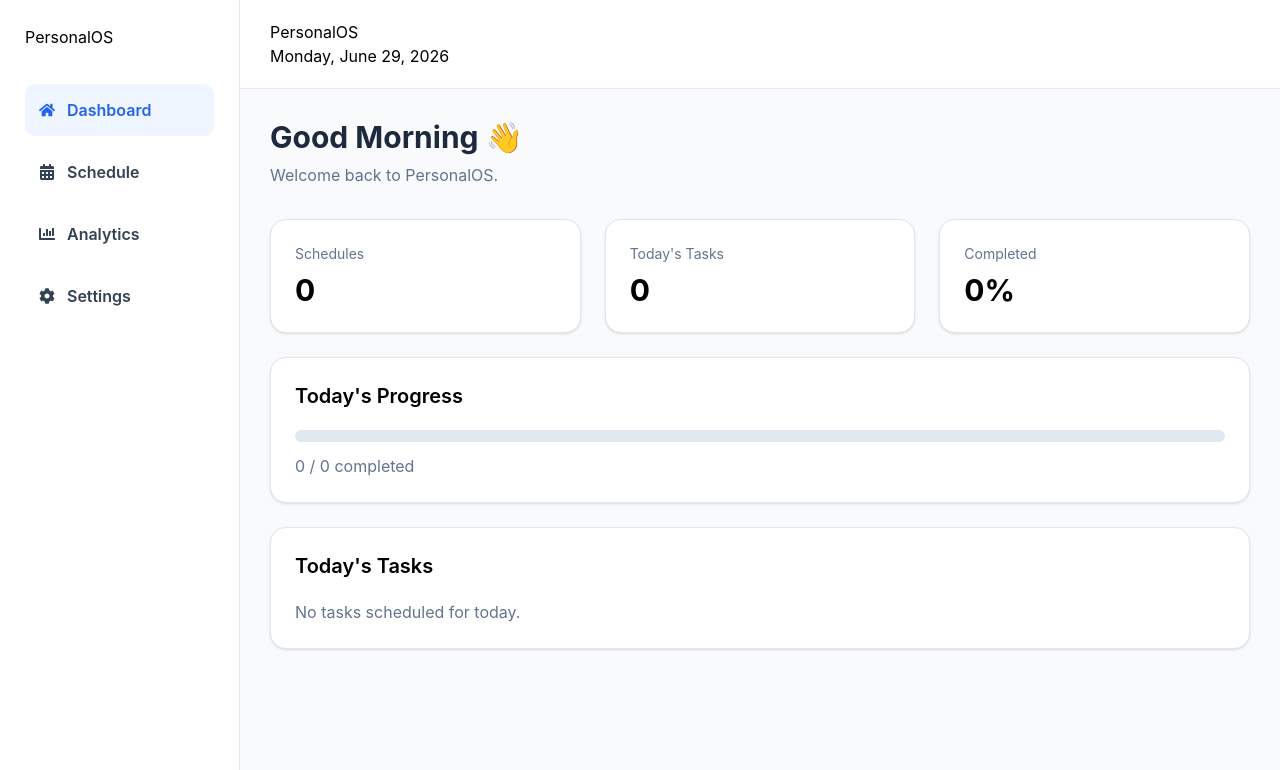
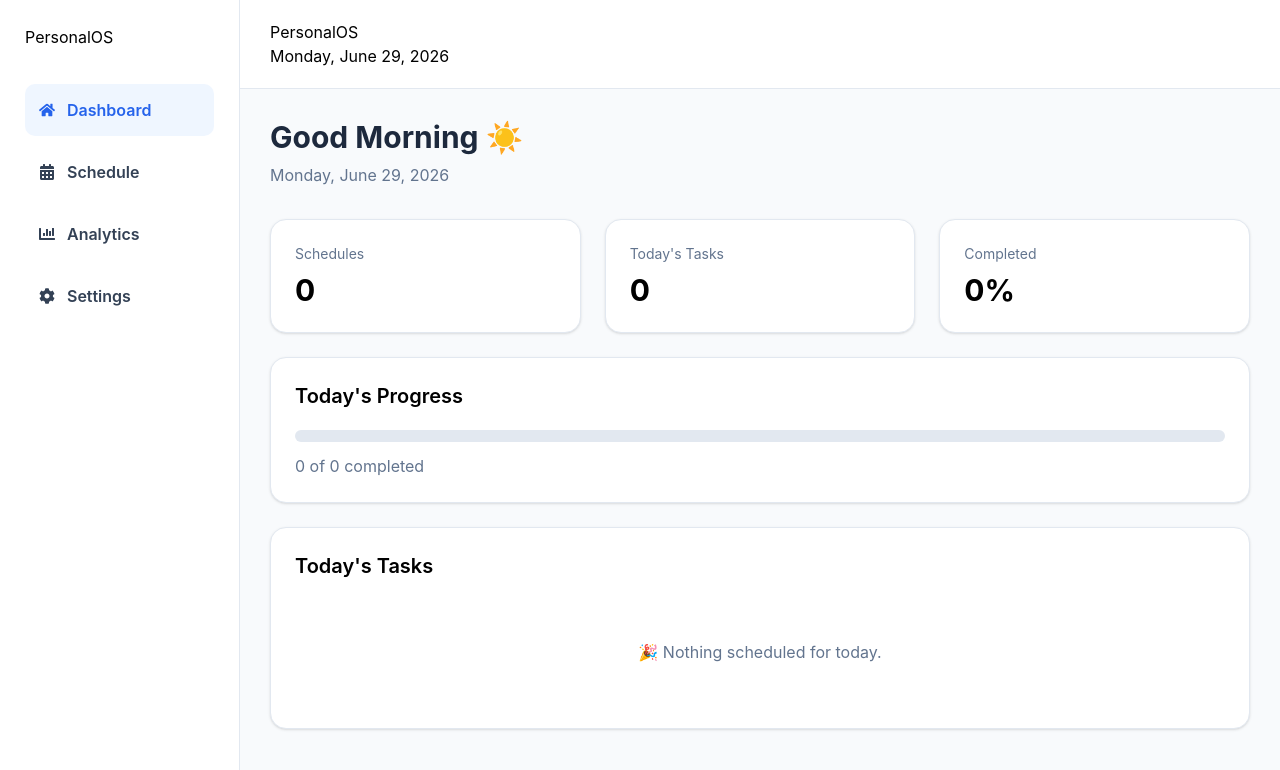
Before and after one commit to OneTime24/personal-os, a React (Vite) app: page / in a window 1280 px wide. Shown: the top 770 px of the page. Built offline with nearby package versions, Linux system fonts and the light colour scheme.

Commit message:
improved dashboard

```diff
--- a/src/components/TaskCard.jsx
+++ b/src/components/TaskCard.jsx
@@ -0,0 +1,46 @@
+function TaskCard({
+  task,
+  completed,
+  onToggle,
+}) {
+  return (
+    <div
+      className={`border rounded-2xl p-5 transition-all ${
+        completed
+          ? "bg-green-50 border-green-300"
+          : "bg-white border-slate-200 hover:border-blue-400"
+      }`}
+    >
+      <div className="flex items-start gap-4">
+        <input
+          type="checkbox"
+          checked={completed}
+          onChange={() => onToggle(task.id)}
+          className="w-5 h-5 mt-1"
+        />
+
+        <div className="flex-1">
+          <h3
+            className={`text-lg font-semibold ${
+              completed
+                ? "line-through text-slate-400"
+                : ""
+            }`}
+          >
+            {task.title}
+          </h3>
+
+          <p className="text-slate-500 mt-1">
+            {task.category}
+          </p>
+
+          <p className="text-sm text-slate-400 mt-2">
+            {task.startTime} → {task.endTime}
+          </p>
+        </div>
+      </div>
+    </div>
+  );
+}
+
+export default TaskCard;
--- a/src/pages/Dashboard.jsx
+++ b/src/pages/Dashboard.jsx
@@ -3,49 +3,69 @@ import { useEffect, useMemo, useState } from "react";
 import Card from "../components/Card";
 import PageHeader from "../components/PageHeader";
 import StatCard from "../components/StatCard";
+import TaskCard from "../components/TaskCard";
 
 function Dashboard() {
   const [schedules, setSchedules] = useState([]);
 
-  const today = new Date().toLocaleDateString("en-US", {
+  const today = new Date();
+
+  const todayShort = today.toLocaleDateString("en-US", {
     weekday: "short",
   });
 
-  const todayKey = new Date().toISOString().split("T")[0];
+  const todayDate = today.toLocaleDateString("en-US", {
+    weekday: "long",
+    year: "numeric",
+    month: "long",
+    day: "numeric",
+  });
+
+  const hour = today.getHours();
+
+  let greeting = "Good Evening 🌙";
+
+  if (hour < 12) {
+    greeting = "Good Morning ☀️";
+  } else if (hour < 18) {
+    greeting = "Good Afternoon 🌤️";
+  }
+
+  const todayKey = today.toISOString().split("T")[0];
 
   const [completedTasks, setCompletedTasks] = useState(() => {
     const saved = localStorage.getItem("dailyCompletions");
 
     if (!saved) return {};
 
-    const allCompletions = JSON.parse(saved);
+    const all = JSON.parse(saved);
 
-    return allCompletions[todayKey] || {};
+    return all[todayKey] || {};
   });
 
   useEffect(() => {
-    const savedSchedules = localStorage.getItem("schedules");
+    const saved = localStorage.getItem("schedules");
 
-    if (savedSchedules) {
-      setSchedules(JSON.parse(savedSchedules));
+    if (saved) {
+      setSchedules(JSON.parse(saved));
     }
   }, []);
 
   useEffect(() => {
-    const allCompletions = JSON.parse(
+    const all = JSON.parse(
       localStorage.getItem("dailyCompletions") || "{}"
     );
 
-    allCompletions[todayKey] = completedTasks;
+    all[todayKey] = completedTasks;
 
     localStorage.setItem(
       "dailyCompletions",
-      JSON.stringify(allCompletions)
+      JSON.stringify(all)
     );
   }, [completedTasks, todayKey]);
 
   const todaysSchedules = schedules.filter((schedule) =>
-    schedule.repeatDays.includes(today)
+    schedule.repeatDays.includes(todayShort)
   );
 
   const completedCount = useMemo(() => {
@@ -71,8 +91,8 @@ function Dashboard() {
   return (
     <div className="space-y-6">
       <PageHeader
-        title="Good Morning 👋"
-        subtitle="Welcome back to PersonalOS."
+        title={greeting}
+        subtitle={todayDate}
       />
 
       <div className="grid grid-cols-1 md:grid-cols-3 gap-6">
@@ -97,15 +117,17 @@ function Dashboard() {
           Today's Progress
         </h2>
 
-        <div className="w-full h-3 bg-slate-200 rounded-full mt-5">
+        <div className="w-full h-3 rounded-full bg-slate-200 mt-5">
           <div
-            className="bg-blue-600 h-3 rounded-full transition-all"
-            style={{ width: `${progress}%` }}
+            className="h-3 rounded-full bg-blue-600 transition-all duration-300"
+            style={{
+              width: `${progress}%`,
+            }}
           />
         </div>
 
         <p className="mt-3 text-slate-500">
-          {completedCount} / {todaysSchedules.length} completed
+          {completedCount} of {todaysSchedules.length} completed
         </p>
       </Card>
 
@@ -115,39 +137,18 @@ function Dashboard() {
         </h2>
 
         {todaysSchedules.length === 0 ? (
-          <p className="text-slate-500">
-            No tasks scheduled for today.
-          </p>
+          <div className="text-center py-10 text-slate-500">
+            🎉 Nothing scheduled for today.
+          </div>
         ) : (
           <div className="space-y-4">
             {todaysSchedules.map((task) => (
-              <label
+              <TaskCard
                 key={task.id}
-                className="flex items-center gap-4 p-3 rounded-xl hover:bg-slate-50 cursor-pointer"
-              >
-                <input
-                  type="checkbox"
-                  checked={completedTasks[task.id] || false}
-                  onChange={() => toggleTask(task.id)}
-                  className="w-5 h-5"
-                />
-
-                <div className="flex-1">
-                  <h3
-                    className={`font-semibold ${
-                      completedTasks[task.id]
-                        ? "line-through text-slate-400"
-                        : ""
-                    }`}
-                  >
-                    {task.title}
-                  </h3>
-
-                  <p className="text-sm text-slate-500">
-                    {task.startTime} → {task.endTime}
-                  </p>
-                </div>
-              </label>
+                task={task}
+                completed={completedTasks[task.id] || false}
+                onToggle={toggleTask}
+              />
             ))}
           </div>
         )}
```
